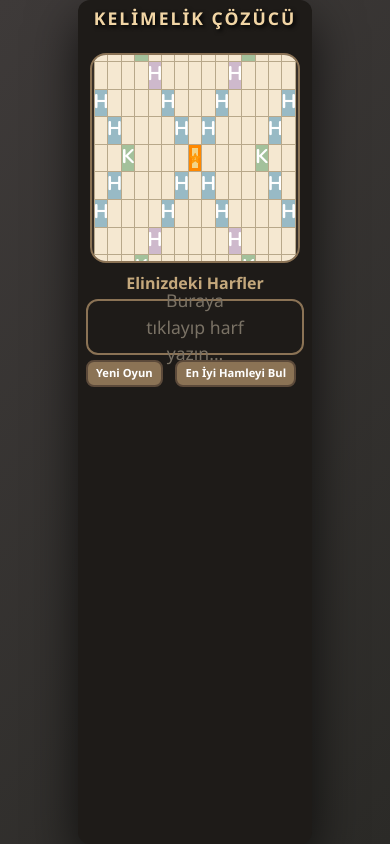
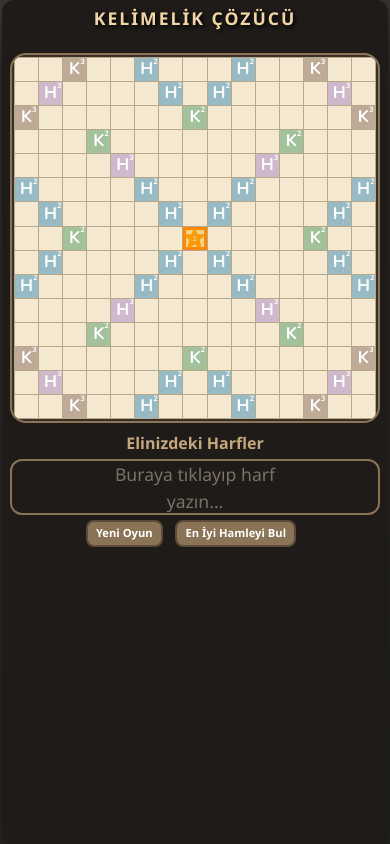
Before and after one commit to Egco2811/kelimelik_solver, a Flask app: page / in a window 390 px wide. Run offline with Flask 3, Linux system fonts and the light colour scheme.

Commit message:
dynamic resizing fixed

```diff
--- a/static/css/style.css
+++ b/static/css/style.css
@@ -59,6 +59,7 @@ h1 {
     flex-direction: column;
     align-items: center;
     overflow: hidden;
+    padding: 0;
 }
 
 .board-wrapper {
@@ -70,12 +71,11 @@ h1 {
     display: flex;
     align-items: center;
     justify-content: center;
-    flex-shrink: 0;
-    aspect-ratio: 1 / 1;
+    box-sizing: border-box;
     width: 100%;
-    max-width: 100%;
-    max-height: 100%;
-    transition: width 0.1s, height 0.1s;
+    flex: 0 0 auto;
+    min-width: 0;
+    min-height: 0;
     overflow: hidden;
 }
 
@@ -89,7 +89,7 @@ table#board {
 td {
     text-align: center;
     vertical-align: middle;
-    font-size: calc(min(4vw, 3.5vh));
+    font-size: calc(var(--cell-size, 4vw) * 0.58);
     font-weight: 700;
     border: 1px solid #b8a88a;
     cursor: pointer;
@@ -359,7 +359,6 @@ td.new-tile {
     .rack-tile .point { font-size: 9px; }
     .board-wrapper { padding: 6px; border-width: 3px; }
     .btn-wood { padding: 6px 12px; font-size: 0.9rem; }
-    td { font-size: calc(min(3.5vw, 3vh)); }
 }
 
 @media (max-width: 600px) {
@@ -380,7 +379,6 @@ td.new-tile {
     .board-wrapper {
         padding: 4px;
         border-width: 2px;
-        max-height: 50vh;
     }
     .results-panel {
         flex: 0 0 auto;
@@ -397,12 +395,10 @@ td.new-tile {
     .rack-label { font-size: 1rem; margin-bottom: 4px; }
     .button-row { gap: 0.3rem; margin-top: 0.3rem; }
     .btn-wood { padding: 4px 10px; font-size: 0.8rem; }
-    td { font-size: calc(min(3.8vw, 3.2vh)); }
 }
 
 @media (max-width: 400px) {
-    .board-wrapper { padding: 2px; border-width: 2px; max-height: 40vh; }
-    td { font-size: calc(min(4.2vw, 3vh)); }
+    .board-wrapper { padding: 2px; border-width: 2px; }
     .rack-tile { width: 28px; height: 36px; font-size: 12px; }
     .rack-tile .point { font-size: 7px; }
     .btn-wood { padding: 3px 8px; font-size: 0.7rem; }
@@ -414,17 +410,12 @@ td.new-tile {
     h1 { font-size: 1rem; margin-bottom: 0.1rem; }
     .main-row { gap: 0.4rem; }
     .left-panel { flex: 1 1 40%; }
-    .board-wrapper { padding: 4px; border-width: 2px; max-height: 60vh; }
+    .board-wrapper { padding: 4px; border-width: 2px; }
     .results-panel { flex: 0 0 180px; padding: 0.4rem; max-height: 60vh; }
     .rack-tile { width: 30px; height: 38px; font-size: 13px; }
     .rack-tile .point { font-size: 7px; }
     .rack-input-container { min-height: 44px; padding: 4px 6px; gap: 4px; }
     .btn-wood { padding: 3px 8px; font-size: 0.7rem; }
     .rack-label { font-size: 0.8rem; margin-bottom: 2px; }
-    td { font-size: calc(min(3.2vw, 2.8vh)); }
     .button-row { margin-top: 0.2rem; gap: 0.2rem; }
 }
-
-@media (min-height: 1000px) {
-    .board-wrapper { max-height: 70vh; }
-}
--- a/static/js/app.js
+++ b/static/js/app.js
@@ -85,6 +85,7 @@ const app = createApp({
             highlightedCells: [],
 
             resizeObserver: null,
+            resizeRAF: null,
         };
     },
     methods: {
@@ -384,32 +385,49 @@ const app = createApp({
         },
 
         resizeBoard() {
-            const boardWrapper = this.$refs.boardWrapper;
-            const leftPanel = this.$refs.leftPanel;
-            const rack = this.$el?.querySelector('.rack-section');
-            const buttons = this.$el?.querySelector('.button-row');
+            // Cancel any pending animation frame
+            if (this.resizeRAF) {
+                cancelAnimationFrame(this.resizeRAF);
+                this.resizeRAF = null;
+            }
+            this.resizeRAF = requestAnimationFrame(() => {
+                this.resizeRAF = null;
+                const boardWrapper = this.$refs.boardWrapper;
+                if (!boardWrapper) return;
 
-            if (!boardWrapper || !leftPanel) return;
+                // .board-wrapper defaults to `flex: 0 0 auto` (fixed-size,
+                // doesn't grow). Briefly flip on flex-grow so it fills
+                // exactly the space left over after the rack/buttons/
+                // results panel — letting the browser report that number
+                // beats hand-coding margin/padding guesses that can drift
+                // out of sync with the CSS and under-size the board.
+                boardWrapper.style.flex = '1 1 auto';
+                boardWrapper.style.width = '100%';
+                boardWrapper.style.height = '';
 
-            const panelWidth = leftPanel.clientWidth;
-            const panelHeight = leftPanel.clientHeight;
+                const availW = boardWrapper.clientWidth;
+                const availH = boardWrapper.clientHeight;
 
-            const rackH = rack ? rack.offsetHeight : 0;
-            const btnH = buttons ? buttons.offsetHeight : 0;
-            const gap = 12;
-            const padding = 16;
-            const usedHeight = rackH + btnH + gap * 2 + padding;
+                let size = Math.floor(Math.min(availW, availH));
+                size = Math.max(size, 60);
 
-            let availableHeight = panelHeight - usedHeight;
-            if (availableHeight < 60) availableHeight = 60;
+                // Lock flex-grow back off so the explicit square size we
+                // just computed actually sticks (flex-grow would otherwise
+                // keep re-stretching the box to fill leftover space).
+                boardWrapper.style.flex = '0 0 auto';
+                boardWrapper.style.width = size + 'px';
+                boardWrapper.style.height = size + 'px';
 
-            let size = Math.min(panelWidth - 8, availableHeight);
-            size = Math.max(size, 60);
-
-            boardWrapper.style.width = size + 'px';
-            boardWrapper.style.height = size + 'px';
-            boardWrapper.style.maxWidth = size + 'px';
-            boardWrapper.style.maxHeight = size + 'px';
+                // Scale letters/points to the board's *actual* rendered
+                // size instead of raw vw/vh. Raw viewport units don't know
+                // about the results panel eating into the available width,
+                // so cell text could be sized for a board far bigger than
+                // the one actually drawn — that mismatch is what made the
+                // bottom rows overflow their square and get clipped.
+                const table = boardWrapper.querySelector('#board');
+                const cellPx = table ? table.clientWidth / SIZE : size / SIZE;
+                boardWrapper.style.setProperty('--cell-size', cellPx + 'px');
+            });
         },
 
         saveGame() {
@@ -486,7 +504,10 @@ const app = createApp({
         });
 
         watch(() => this.results, () => {
-            this.$nextTick(this.resizeBoard);
+            // Results changed – resize after the DOM updates
+            this.$nextTick(() => {
+                setTimeout(this.resizeBoard, 50);
+            });
         });
 
         document.addEventListener('click', (e) => {
@@ -504,6 +525,10 @@ const app = createApp({
             this.resizeObserver.disconnect();
             this.resizeObserver = null;
         }
+        if (this.resizeRAF) {
+            cancelAnimationFrame(this.resizeRAF);
+            this.resizeRAF = null;
+        }
         if (solveTimer) {
             clearTimeout(solveTimer);
             solveTimer = null;
```
